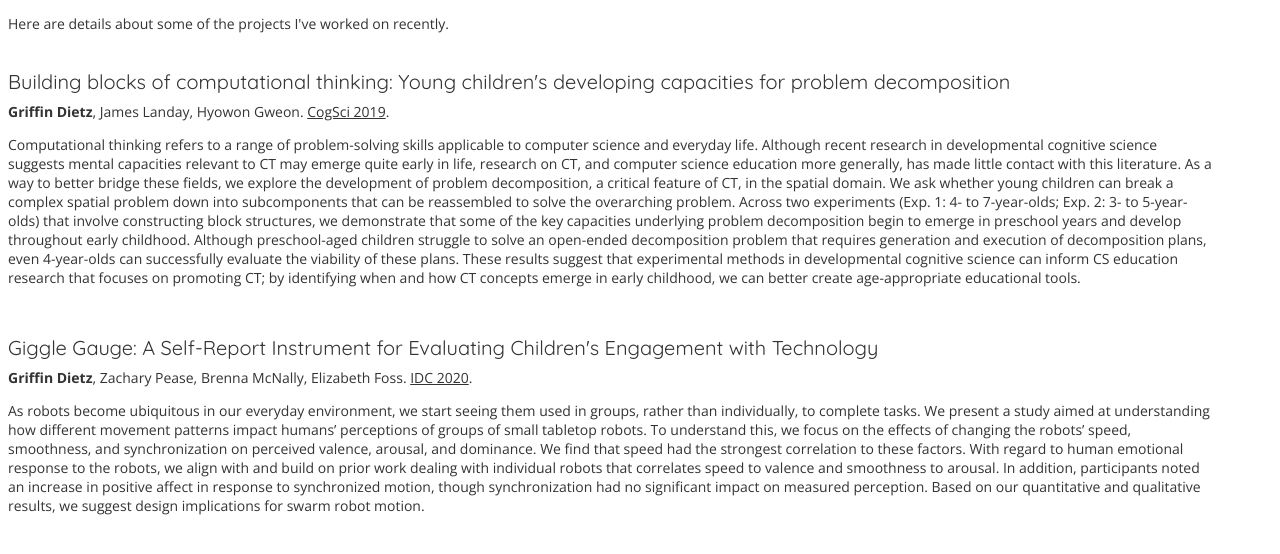
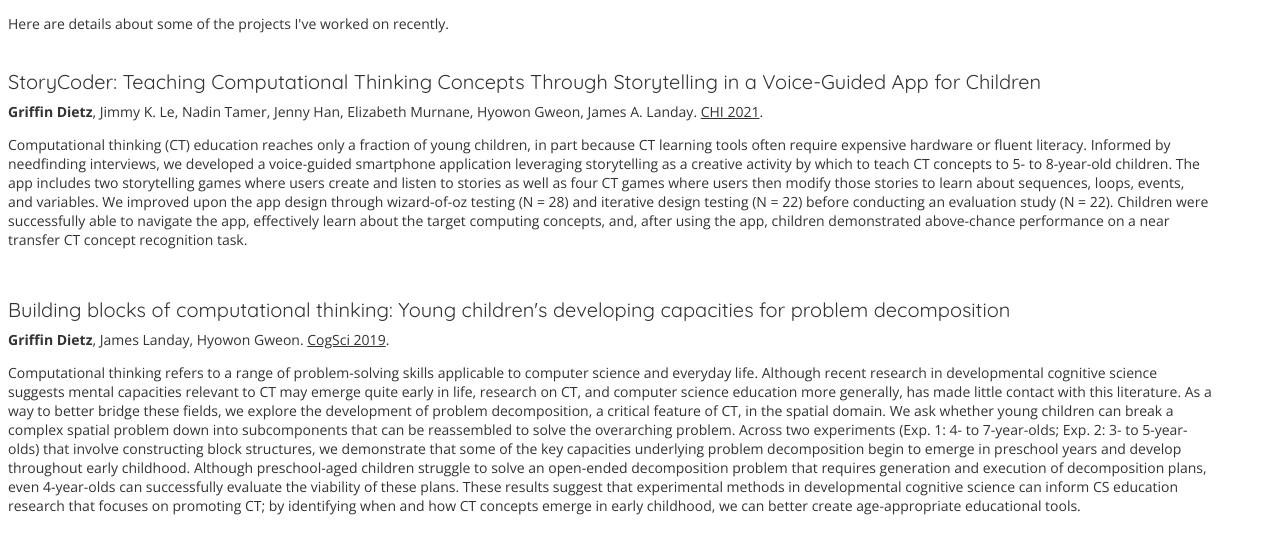
Before and after one commit to gdietz44/gdietz44.github.io, a plain HTML site: page research.html in a window 1280 px wide. Shown: the part 66-620 px from the top of the page. Drawn offline with nearby package versions, Linux system fonts and the light colour scheme.

Commit message:
updates oct 4 2021

```diff
--- a/research.html
+++ b/research.html
@@ -17,13 +17,13 @@
 		 </ul>
 	</nav>
 	<p id="researchHeader">Here are details about some of the projects I've worked on recently.</p>
+		<div class="projectDiv">
+		<h3>StoryCoder: Teaching Computational Thinking Concepts Through Storytelling in a Voice-Guided App for Children</h3>
+		<p class="authors"><b>Griffin Dietz</b>, Jimmy K. Le, Nadin Tamer, Jenny Han, Elizabeth Murnane, Hyowon Gweon, James A. Landay. <a href="https://dl.acm.org/doi/abs/10.1145/3411764.3445039" class="paperLink">CHI 2021</a>.</p>
+		<p>Computational thinking (CT) education reaches only a fraction of young children, in part because CT learning tools often require expensive hardware or fluent literacy. Informed by needfinding interviews, we developed a voice-guided smartphone application leveraging storytelling as a creative activity by which to teach CT concepts to 5- to 8-year-old children. The app includes two storytelling games where users create and listen to stories as well as four CT games where users then modify those stories to learn about sequences, loops, events, and variables. We improved upon the app design through wizard-of-oz testing (N = 28) and iterative design testing (N = 22) before conducting an evaluation study (N = 22). Children were successfully able to navigate the app, effectively learn about the target computing concepts, and, after using the app, children demonstrated above-chance performance on a near transfer CT concept recognition task.</p>
+	</div>
 	<div class="projectDiv">
 		<h3>Building blocks of computational thinking: Young children's developing capacities for problem decomposition</h3>
 		<p class="authors"><b>Griffin Dietz</b>, James Landay, Hyowon Gweon.  <a href="https://cogsci.mindmodeling.org/2019/papers/0293/index.html" class="paperLink">CogSci 2019</a>.</p>
 		<p>Computational thinking refers to a range of problem-solving skills applicable to computer science and everyday life. Although recent research in developmental cognitive science suggests mental capacities relevant to CT may emerge quite early in life, research on CT, and computer science education more generally, has made little contact with this literature. As a way to better bridge these fields, we explore the development of problem decomposition, a critical feature of CT, in the spatial domain. We ask whether young children can break a complex spatial problem down into subcomponents that can be reassembled to solve the overarching problem. Across two experiments (Exp. 1: 4- to 7-year-olds; Exp. 2: 3- to 5-year-olds) that involve constructing block structures, we demonstrate that some of the key capacities underlying problem decomposition begin to emerge in preschool years and develop throughout early childhood. Although preschool-aged children struggle to solve an open-ended decomposition problem that requires generation and execution of decomposition plans, even 4-year-olds can successfully evaluate the viability of these plans. These results suggest that experimental methods in developmental cognitive science can inform CS education research that focuses on promoting CT; by identifying when and how CT concepts emerge in early childhood, we can better create age-appropriate educational tools.</p>
 	</div>
-	<div class="projectDiv">
-		<h3>Giggle Gauge: A Self-Report Instrument for Evaluating Children's Engagement with Technology</h3>
-		<p class="authors"><b>Griffin Dietz</b>, Zachary Pease, Brenna McNally, Elizabeth Foss. <a href="https://dl.acm.org/doi/abs/10.1145/3392063.3394393" class="paperLink">IDC 2020</a>.</p>
-		<p>As robots become ubiquitous in our everyday environment, we start seeing them used in groups, rather than individually, to complete tasks. We present a study aimed at understanding how different movement patterns impact humans’ perceptions of groups of small tabletop robots. To understand this, we focus on the effects of changing the robots’ speed, smoothness, and synchronization on perceived valence, arousal, and dominance. We find that speed had the strongest correlation to these factors. With regard to human emotional response to the robots, we align with and build on prior work dealing with individual robots that correlates speed to valence and smoothness to arousal. In addition, participants noted an increase in positive affect in response to synchronized motion, though synchronization had no significant impact on measured perception. Based on our quantitative and qualitative results, we suggest design implications for swarm robot motion.</p>
-	</div>
```
Also changed, not shown: index.html (+2 -2 lines), 3 other files.
